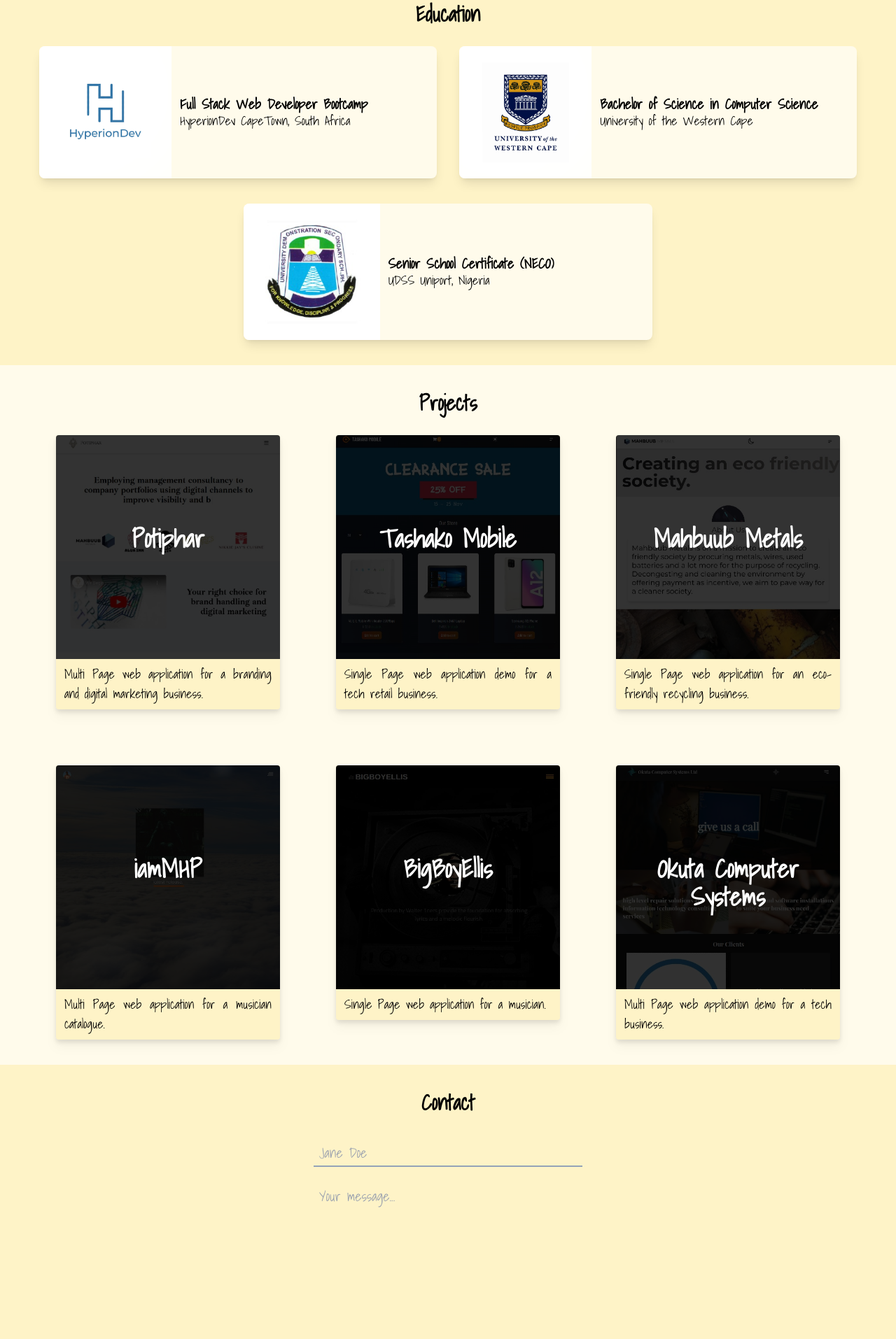
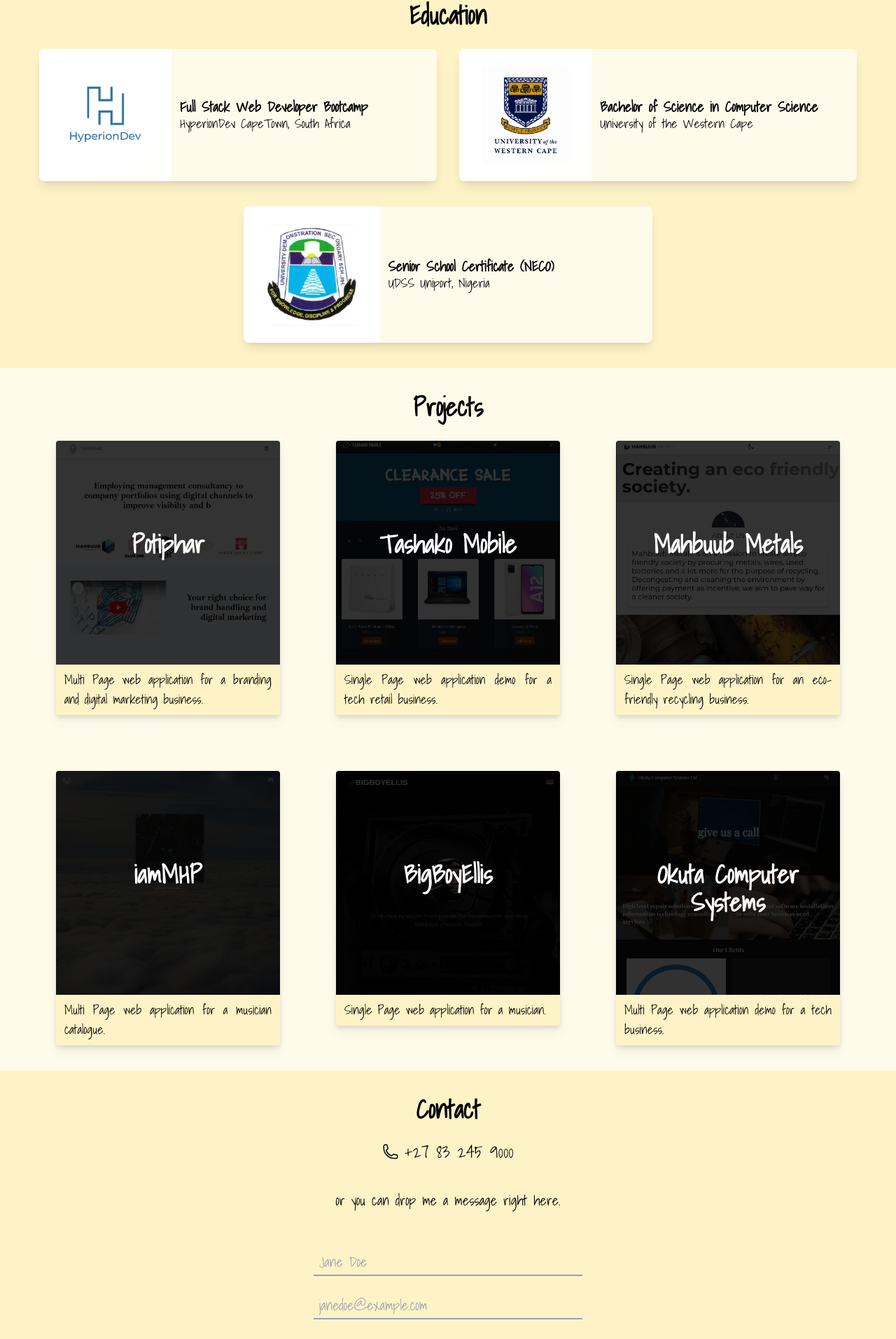
Before and after one commit to abu-git/sam-cv, a Next.js app: page / in a window 1280 px wide. Shown: the part 878-2792 px from the top of the page at 70% size. Built offline with nearby package versions, Linux system fonts and the light colour scheme.

Commit message:
contact form progress

```diff
--- a/components/About.js
+++ b/components/About.js
@@ -5,7 +5,7 @@ function About() {
     <>
         <div name="about"></div>
         <div className='px-8 md:px-12 py-9 bg-amber-50 text-black dark:bg-black dark:text-white grid grid-cols-1 md:grid-cols-2 items-center'>
-            <h3 className='text-3xl font-semibold text-center'>About Me</h3>
+            <h3 className='text-4xl font-semibold text-center'>About Me</h3>
             <section className='mt-4 md:mt-0'>
                 <p className='text-2xl mb-4'>I am an African developer aiming to make my mark in the digital space. I spend most of time on creative pursuits and this usually involves me writing code. I enjoy the process and I am proud of the person I have become and still becoming.</p>
 
--- a/components/Contact.js
+++ b/components/Contact.js
@@ -3,6 +3,7 @@ import validator from 'validator'
 
 function Contact() {
     const [name, setName] = useState('')
+    const [email, setEmail] = useState('')
     const [message, setMessage] = useState('')
 
     //Form validation error state
@@ -18,6 +19,12 @@ function Contact() {
 
         if(validator.isEmpty(name)){
             tempErrors['name'] = true
+            isValid = false
+        }else if(validator.isEmpty(email)){
+            tempErrors['email'] = true
+            isValid = false
+        }else if(validator.isEmail(email) === false){
+            tempErrors['emailValid'] = true
             isValid = false
         }else if(validator.isEmpty(message)){
             tempErrors['message'] = true
@@ -39,9 +46,22 @@ function Contact() {
     <>
         <div name="contact"></div>
         <div className='bg-amber-100 text-black dark:bg-stone-900 dark:text-white px-10 py-9'>
-            <h3 className='text-3xl font-semibold text-center'>Contact</h3>
+            <h3 className='text-4xl font-semibold text-center'>Contact</h3>
 
-            <div className='flex justify-center mx-6 mt-9'>
+            <div className='flex justify-center mt-6'>
+                <span className='mt-1'>
+                    <svg xmlns="http://www.w3.org/2000/svg" fill="none" viewBox="0 0 24 24" strokeWidth="1.5" stroke="currentColor" className="w-6 h-6">
+                        <path strokeLinecap="round" strokeLinejoin="round" d="M2.25 6.75c0 8.284 6.716 15 15 15h2.25a2.25 2.25 0 002.25-2.25v-1.372c0-.516-.351-.966-.852-1.091l-4.423-1.106c-.44-.11-.902.055-1.173.417l-.97 1.293c-.282.376-.769.542-1.21.38a12.035 12.035 0 01-7.143-7.143c-.162-.441.004-.928.38-1.21l1.293-.97c.363-.271.527-.734.417-1.173L6.963 3.102a1.125 1.125 0 00-1.091-.852H4.5A2.25 2.25 0 002.25 4.5v2.25z" />
+                    </svg>
+                </span>
+                <h4 className='text-2xl font-normal text-center ml-2'>+27 83 245 9000</h4>
+            </div>
+
+            <h4 className='mt-10 text-xl text-center'>or you can drop me a message right here.</h4>
+
+
+
+            <div className='flex justify-center mx-6 mt-14'>
                 <form onSubmit={handleSubmit} className='w-96'>
                     <div className='mb-6'>
                         {errors?.name && (
@@ -52,6 +72,19 @@ function Contact() {
                             value={name}
                             onChange={(e) => setName(e.target.value)}
                             className="appearance-none bg-transparent border-b-2 border-slate-400 w-full text-black dark:text-white mr-3 py-1 px-2 text-xl focus:outline-none focus:border-black dark:focus:border-amber-100" placeholder="Jane Doe" aria-label="Full name"/>
+                    </div>
+                    <div className='mb-6'>
+                        {errors?.email && (
+                            <p className='text-red-500 my-2'>Email cannot be empty</p>
+                        )}
+                        {errors?.emailValid && (
+                            <p className='text-red-500 my-2'>Please use valid email address</p>
+                        )}
+                        <input
+                            type="text"
+                            value={email}
+                            onChange={(e) => setEmail(e.target.value)}
+                            className="appearance-none bg-transparent border-b-2 border-slate-400 w-full text-black dark:text-white mr-3 py-1 px-2 text-xl focus:outline-none focus:border-black dark:focus:border-amber-100" placeholder="janedoe@example.com" aria-label="Full name"/>
                     </div>
                     <div className='mb-6'>
                         {errors?.message && (
--- a/components/Education.js
+++ b/components/Education.js
@@ -6,7 +6,7 @@ function Education() {
     <>
         <div name="education"></div>
         <div className='px-8 md:px-14 py-9 bg-amber-100 text-black dark:bg-stone-900 dark:text-white'>
-            <h3 className='text-3xl font-semibold text-center'>Education</h3>
+            <h3 className='text-4xl font-semibold text-center'>Education</h3>
             <main className='mt-7 grid grid-cols-1 md:grid-cols-2 gap-8'>
                 <div className='w-full overflow-hidden rounded-lg shadow-lg flex bg-amber-50 dark:bg-stone-700'>
                     <div className='w-1/3'>
--- a/components/Projects.js
+++ b/components/Projects.js
@@ -6,7 +6,7 @@ function Projects() {
     <>
         <div name="projects"></div>
         <div className='bg-amber-50 text-black dark:bg-black dark:text-white px-10 md:px-20 py-9'>
-            <h3 className='text-3xl font-semibold text-center'>Projects</h3>
+            <h3 className='text-4xl font-semibold text-center'>Projects</h3>
             <main className='mt-7 grid grid-cols-1 md:grid-cols-2 lg:grid-cols-3 gap-8 md:gap-20'>
                 <a target='_blank' href='https://www.potiphar.org/' rel='noreferrer'>
                     <div className='flex flex-col cursor-pointer bg-amber-100 dark:bg-stone-800 rounded drop-shadow-lg overflow-hidden'>
```
